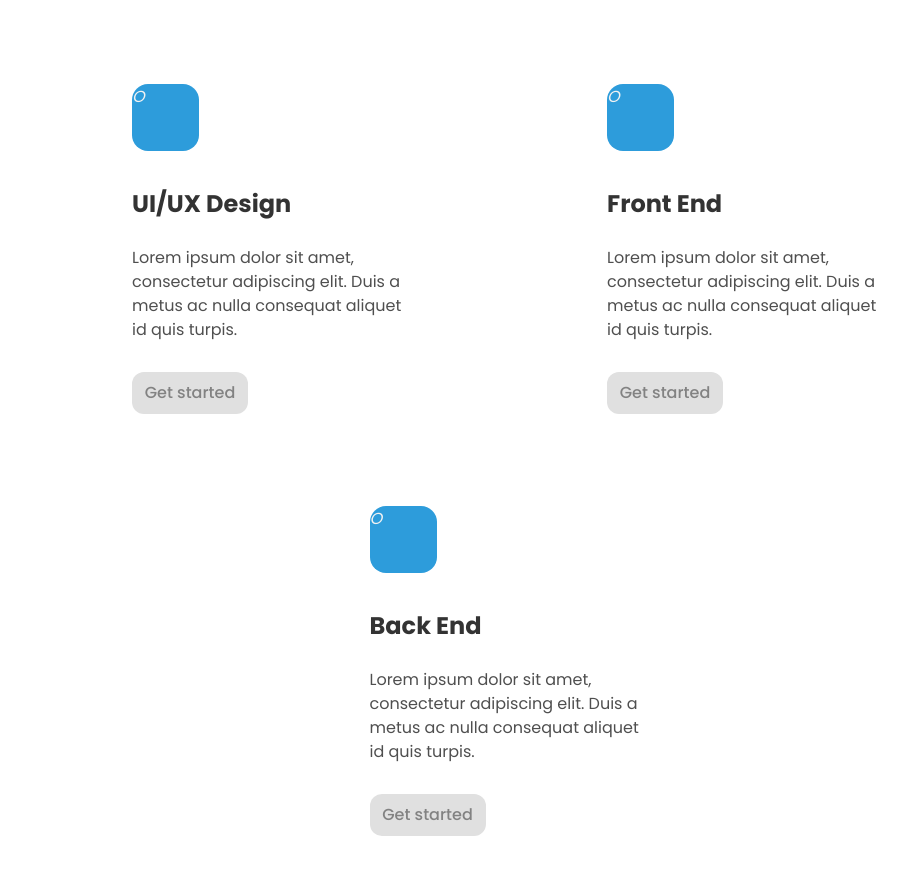
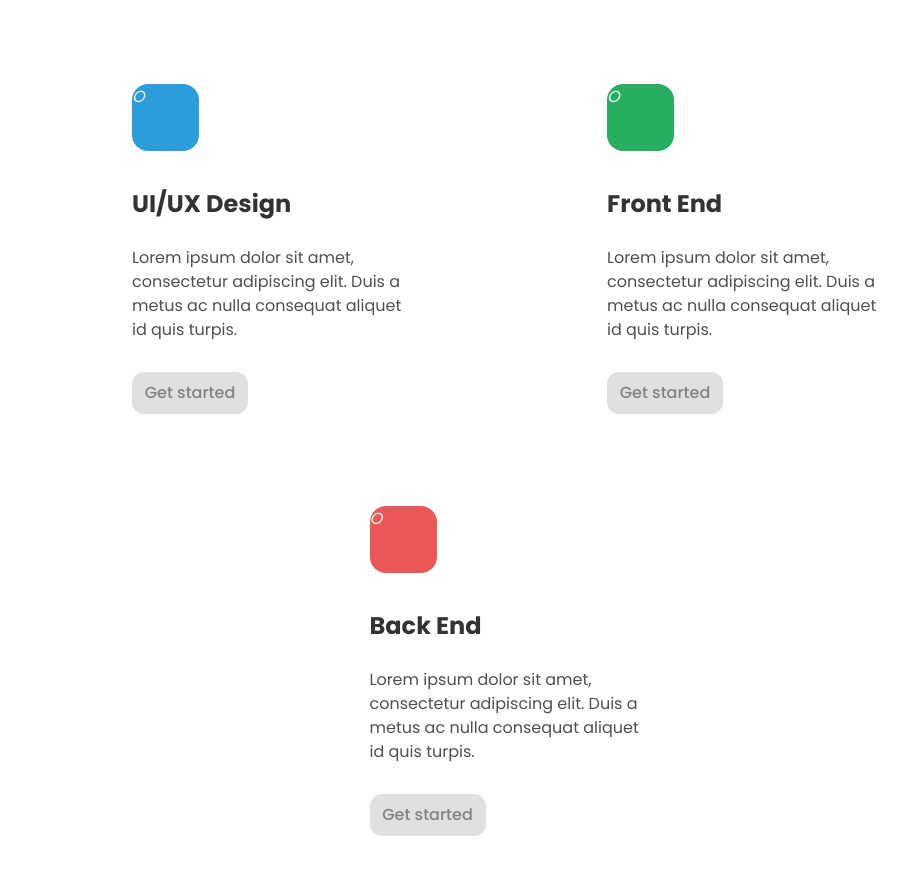
Before and after one commit to AnnaPolgert/edie-homepage, a plain HTML site: page index.html in a window 1280 px wide. Shown: the part 1592-2475 px from the top of the page, without its empty margins (134-1041 px from the left). Drawn offline with Linux system fonts and the light colour scheme.

Commit message:
changed rectanges color

```diff
--- a/index.html
+++ b/index.html
@@ -77,7 +77,7 @@
                <input class="services-btn" type="button" value="Get started">
             </div>
             <div class="services-box">
-               <div class="rectangle">
+               <div class="rectangle" style="background-color: #27AE60;">
                   <i>O</i>
                </div>
                <h3>
@@ -89,7 +89,7 @@
                <input class="services-btn" type="button" value="Get started" target="#">
             </div>
             <div class="services-box">
-               <div class="rectangle">
+               <div class="rectangle" style="background-color: #EB5757;">
                   <i>O</i>
                </div>
                <h3>
```
